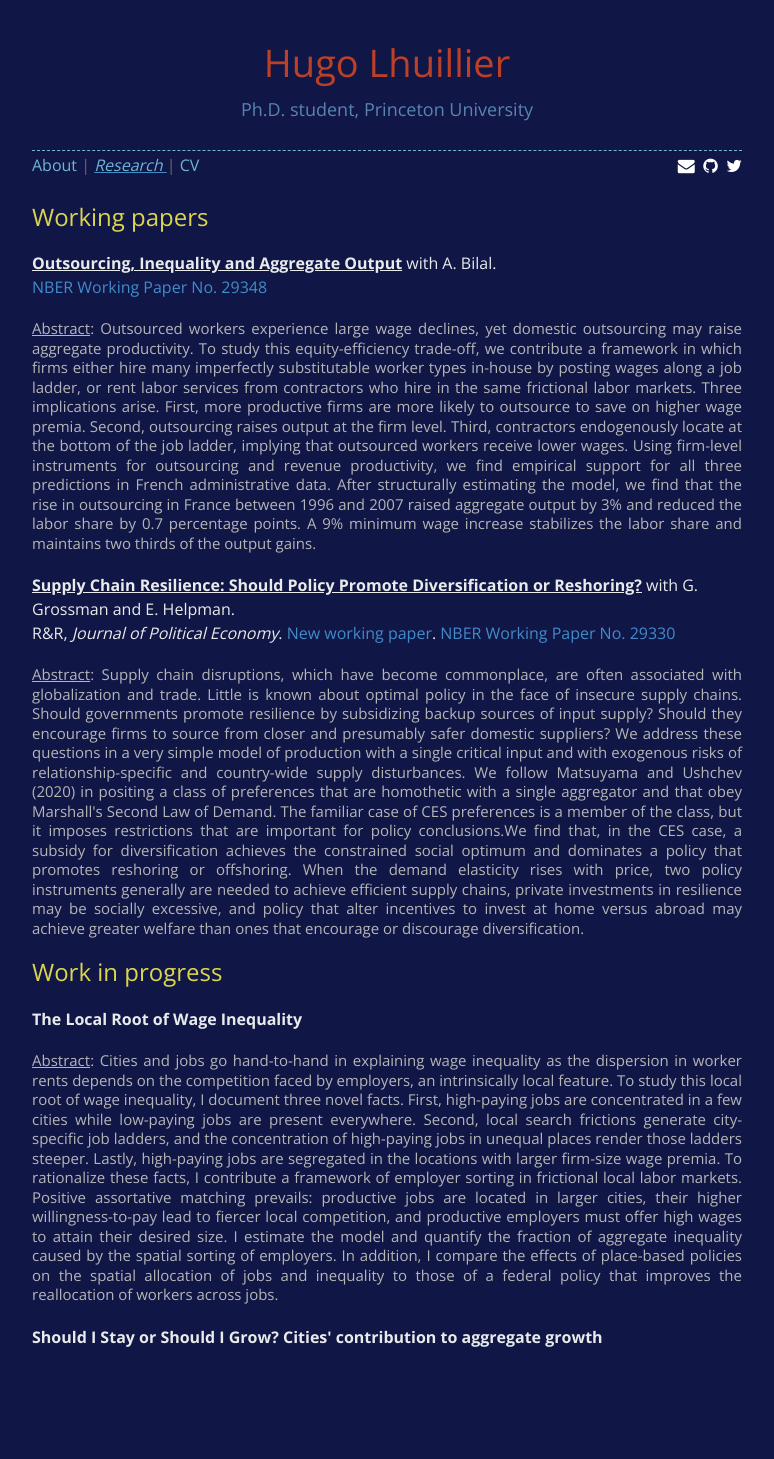
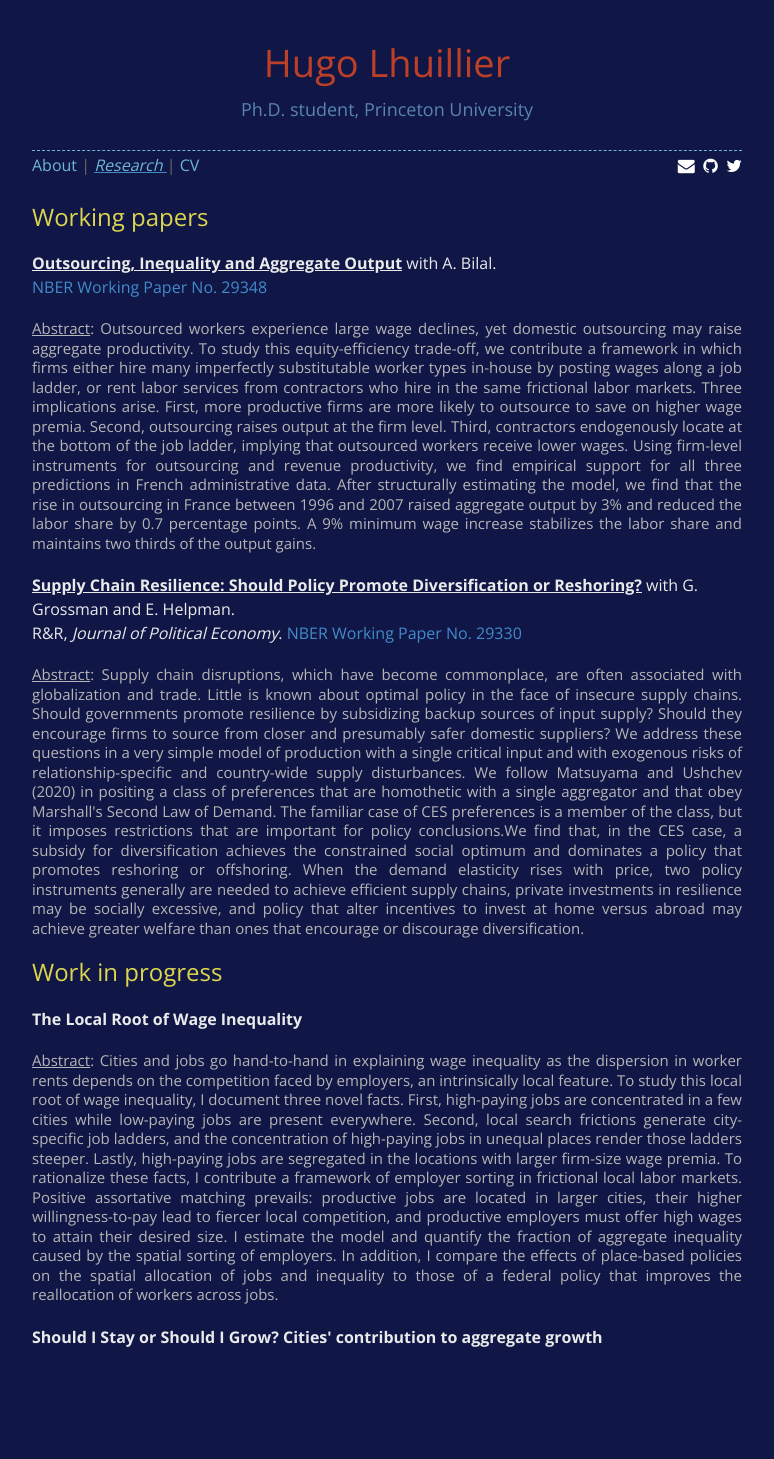
Before and after one commit to HugoLhuillier/hugolhuillier.github.io, a Jekyll site: the page built from research.html, in a window 1280 px wide. Shown: the whole page, without its empty margins (253-1027 px from the left). Built offline with Jekyll 4.4.1, drawn with Linux system fonts in a browser that asks for light colours; nearby versions of some CDN libraries; comment, search, counter and statistics services are not loaded.

Commit message:
:construction_worker: fix wrong file in research

```diff
--- a/research.html
+++ b/research.html
@@ -10,8 +10,10 @@
 
 <h6><u>Abstract</u>: Outsourced workers experience large wage declines, yet domestic outsourcing may raise aggregate productivity. To study this equity-efficiency trade-off, we contribute a framework in which firms either hire many imperfectly substitutable worker types in-house by posting wages along a job ladder, or rent labor services from contractors who hire in the same frictional labor markets. Three implications arise. First, more productive firms are more likely to outsource to save on higher wage premia. Second, outsourcing raises output at the firm level. Third, contractors endogenously locate at the bottom of the job ladder, implying that outsourced workers receive lower wages. Using firm-level instruments for outsourcing and revenue productivity, we find empirical support for all three predictions in French administrative data. After structurally estimating the model, we find that the rise in outsourcing in France between 1996 and 2007 raised aggregate output by 3% and reduced the labor share by 0.7 percentage points. A 9% minimum wage increase stabilizes the labor share and maintains two thirds of the output gains. </h6>
 
-<b> <a href="./files/papers/grossman2021supply.pdf" target="blank"> <span class="char2"> Supply Chain Resilience: Should Policy Promote Diversification or Reshoring?</span></a></b> with G. Grossman and E. Helpman. <br>
-R&R, <i>Journal of Political Economy</i>. <a href="./files/papers/grossman2022supply.pdf" target="blank">New working paper</a>. <a href="https://www.nber.org/papers/w29330" target="blank"> NBER Working Paper No. 29330 </a> </p>
+<b> <a href="./files/papers/grossman2022supply.pdf" target="blank"> <span class="char2"> Supply Chain Resilience: Should Policy Promote Diversification or Reshoring?</span></a></b> with G. Grossman and E. Helpman. <br>
+R&R, <i>Journal of Political Economy</i>.
+<!-- <a href="./files/papers/grossman2022supply.pdf" target="blank">New working paper</a>.  -->
+<a href="https://www.nber.org/papers/w29330" target="blank"> NBER Working Paper No. 29330 </a> </p>
 
 <h6><u>Abstract</u>: Supply chain disruptions, which have become commonplace, are often associated with globalization and trade. Little is known about optimal policy in the face of insecure supply chains. Should governments promote resilience by subsidizing backup sources of input supply? Should they encourage firms to source from closer and presumably safer domestic suppliers? We address these questions in a very simple model of production with a single critical input and with exogenous risks of relationship-specific and country-wide supply disturbances. We follow Matsuyama and Ushchev (2020) in positing a class of preferences that are homothetic with a single aggregator and that obey Marshall's Second Law of Demand. The familiar case of CES preferences is a member of the class, but it imposes restrictions that are important for policy conclusions.We find that, in the CES case, a subsidy for diversification achieves the constrained social optimum and dominates a policy that promotes reshoring or offshoring. When the demand elasticity rises with price, two policy instruments generally are needed to achieve efficient supply chains, private investments in resilience may be socially excessive, and policy that alter incentives to invest at home versus abroad may achieve greater welfare than ones that encourage or discourage diversification. </h6>
 
```
